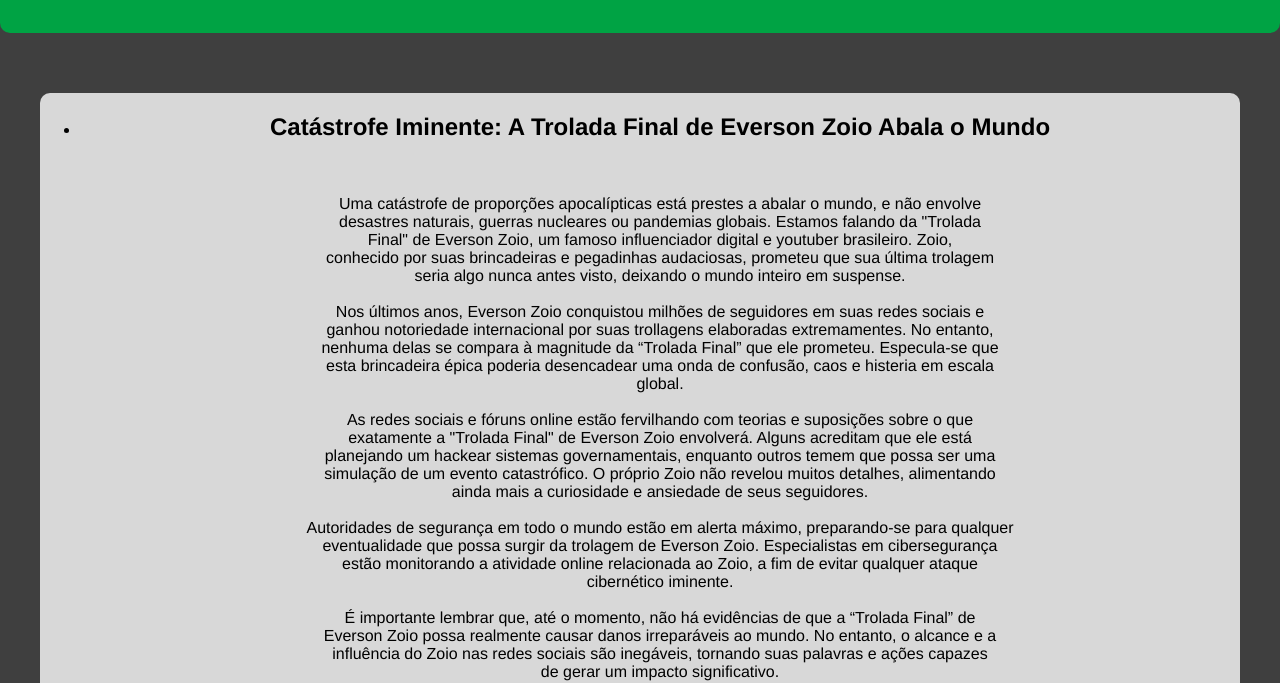
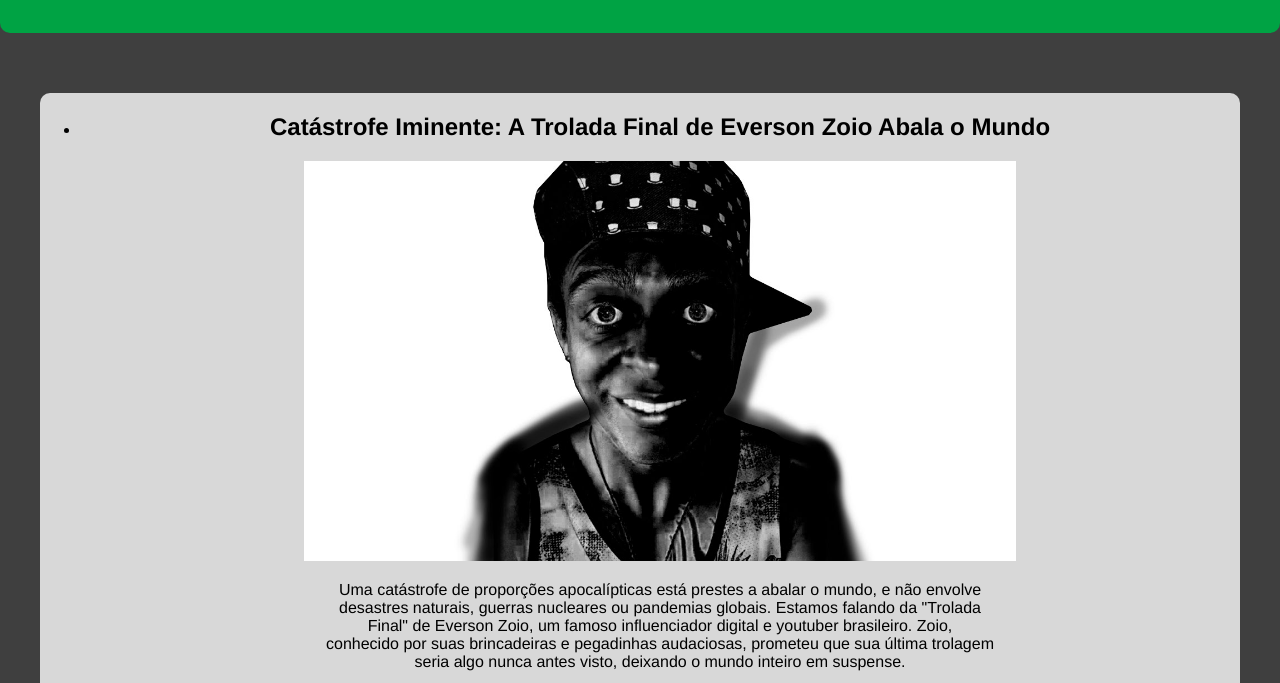
Before and after one commit to pedr9064/NOTIF-AQ, a plain HTML site: page index.html in a window 1280 px wide. Shown: the part 121-804 px from the top of the page. Drawn offline with Linux system fonts and the light colour scheme.

Commit message:
index.html

```diff
--- a/index.html
+++ b/index.html
@@ -219,7 +219,7 @@
                     <li>
                         <h2>Catástrofe Iminente: A Trolada Final de Everson Zoio Abala o Mundo</h2>
 
-                        <img src="imgs/trollada.jpg" alt="" height="400" windth="660">
+                        <img src="trollada.jpg" alt="" height="400" windth="660">
 
                         <p>Uma catástrofe de proporções apocalípticas está prestes a abalar o mundo, e não
                             envolve<br>
```
